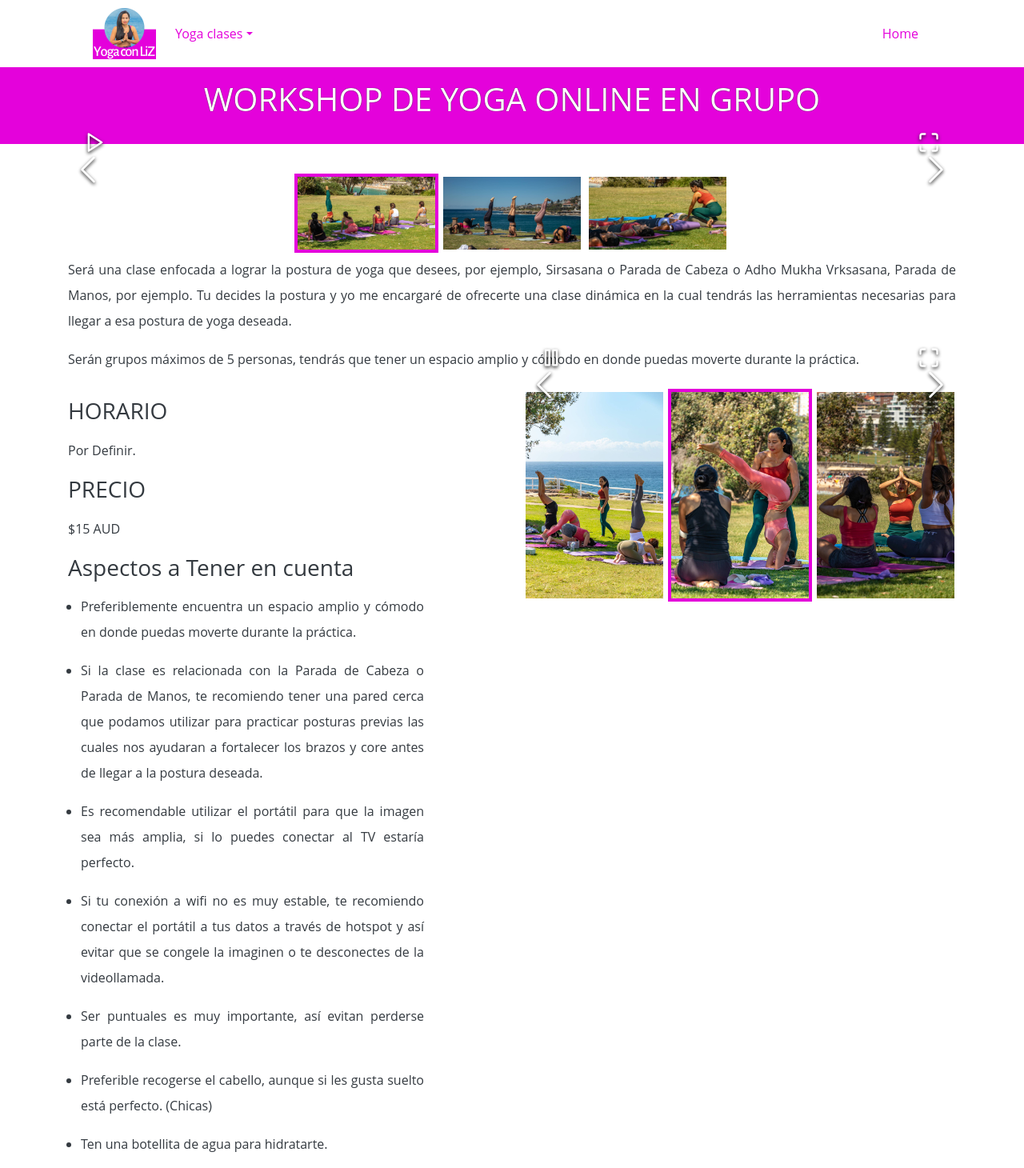
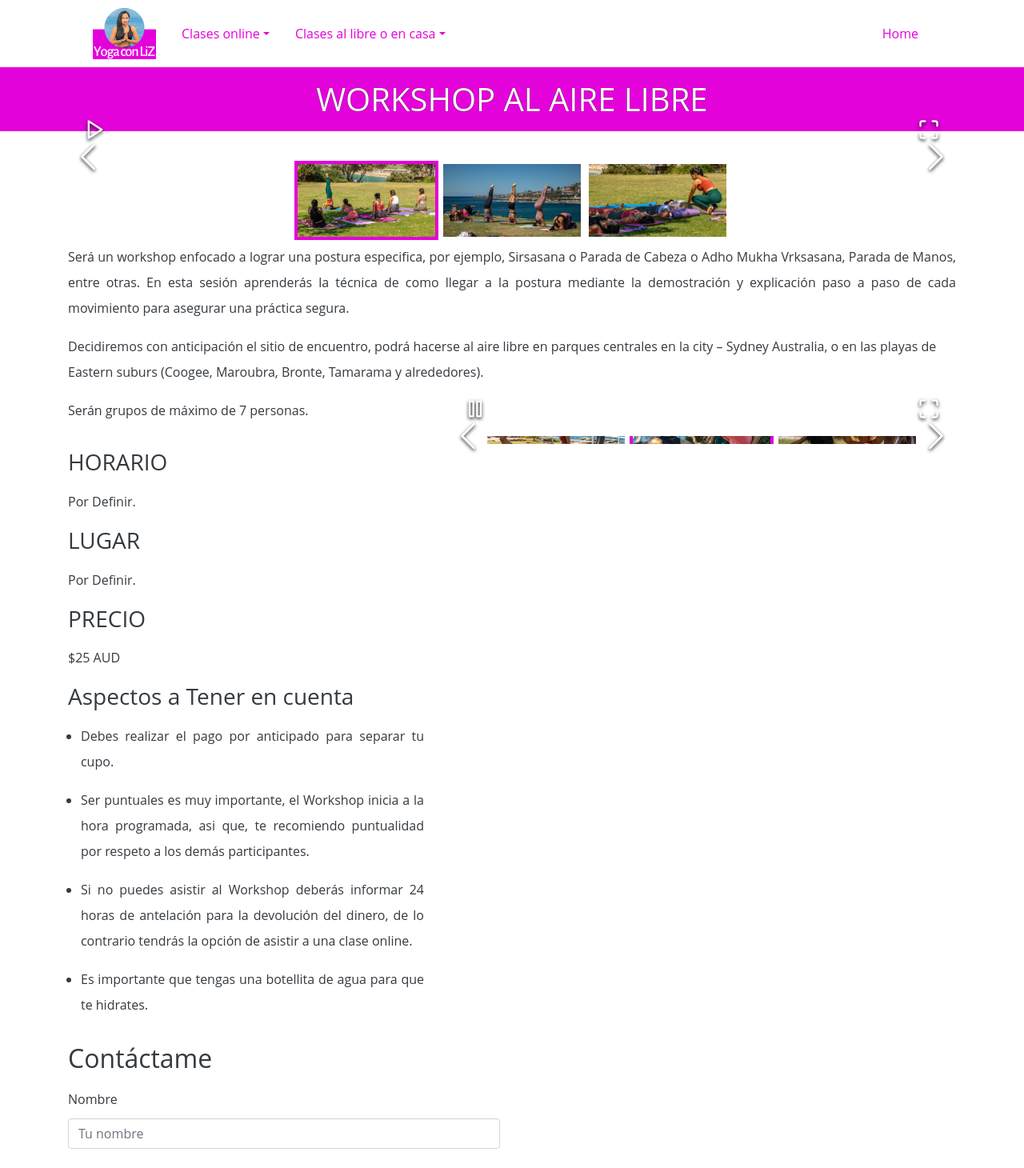
Before and after one commit to dusanzahoransky/liz-yoga-web-react, a React (Create React App) app: page /workshop-in-person in a window 1280 px wide. Shown: the top 1460 px of the page at 80% size. Built offline with nearby package versions, Linux system fonts and the light colour scheme.

Commit message:
workshop in person content contact form improvements

```diff
--- a/public/index.css
+++ b/public/index.css
@@ -63,6 +63,14 @@ button[aria-expanded]{
 .navbar{
     padding-top: 0.3rem;
     padding-bottom: 0.3rem;
+}
+
+.dropdown-menu,.navbar{
+    font-size: 1rem;
+}
+
+.dropdown-item, .nav-item{
+    padding: 0.5rem;
 }
 
 
@@ -201,9 +209,10 @@ img.rounded-circle{
     text-shadow: 0 0 1px black;
     color: white;
     text-align: center;
-    padding-bottom: 2rem;
+    padding-bottom: 1rem;
     padding-top: 1rem;
     margin-top: 0;
+    margin-bottom: 0;
 }
 
 .details img{
--- a/public/index.html
+++ b/public/index.html
@@ -35,13 +35,17 @@
             <ul class="navbar-nav me-auto mb-2 mb-lg-0">
 
               <li class="nav-item dropdown">
-                <a class="nav-link dropdown-toggle" href="#" id="navbarDropdown" role="button" data-bs-toggle="dropdown" aria-expanded="false">Yoga clases</a>
+                <a class="nav-link dropdown-toggle" href="#" id="navbarDropdown" role="button" data-bs-toggle="dropdown" aria-expanded="false">Clases online</a>
                 <ul class="dropdown-menu" aria-labelledby="navbarDropdown">
-                  <li><p class="dropdown-header">Clases online</p></li>
                   <li><a class="dropdown-item" href="/private-online">Clases privadas online</a></li>
                   <li><a class="dropdown-item" href="/groups-online">Clases grupales online</a></li>
                   <li><a class="dropdown-item" href="/workshop-online">Workshop de Yoga online</a></li>
-                  <li><p class="dropdown-header">Clases al libre o en casa</p></li>
+                </ul>
+              </li>
+
+              <li class="nav-item dropdown">
+                <a class="nav-link dropdown-toggle" href="#" id="navbarDropdown2" role="button" data-bs-toggle="dropdown" aria-expanded="false">Clases al libre o en casa</a>
+                <ul class="dropdown-menu" aria-labelledby="navbarDropdown2">
                   <li><a class="dropdown-item" href="/private-in-person">Clases privadas</a></li>
                   <li><a class="dropdown-item" href="/groups-in-person">Clases grupales</a></li>
                   <li><a class="dropdown-item" href="/workshop-in-person">Workshop de Yoga</a></li>
--- a/src/components/GroupsInPerson.js
+++ b/src/components/GroupsInPerson.js
@@ -13,6 +13,7 @@ import PreparationItems from "./classDetails/PreparationItems";
 
 import ImageGallery from 'react-image-gallery';
 import '../image-gallery.css';
+import {ClassType} from "../model/ClassType";
 
 function GroupsInPerson() {
 
@@ -76,7 +77,7 @@ function GroupsInPerson() {
                     </div>
                     <div className="col-md-1"/>
                     <div className="col-md-5">
-                        <ContactForm yogaClassType='groups-in-person'/>
+                        <ContactForm yogaClassType={ClassType.GroupsInPerson}/>
                     </div>
 
                 </div>
--- a/src/components/GroupsOnline.js
+++ b/src/components/GroupsOnline.js
@@ -5,6 +5,7 @@ import Footer from "./Footer";
 import ContactForm from "./ContactForm";
 import DetailsHeading from "./classDetails/DetailsHeading";
 import PreparationItems from "./classDetails/PreparationItems";
+import {ClassType} from "../model/ClassType";
 
 function GroupsOnline() {
   return (
@@ -95,7 +96,7 @@ function GroupsOnline() {
                   <div className="col-md-1"/>
 
                   <div className="col-md-5">
-                      <ContactForm yogaClassType='groups-online'/>
+                      <ContactForm yogaClassType={ClassType.GroupsOnline}/>
                   </div>
               </div>
 
--- a/src/components/PrivateInPerson.js
+++ b/src/components/PrivateInPerson.js
@@ -8,6 +8,7 @@ import inPerson2 from "../images/private-in-person/card-private-in-person-2.jpg"
 import inPerson3 from "../images/private-in-person/card-private-in-person-3.jpg";
 import inPerson4 from "../images/private-in-person/card-private-in-person-4.jpg";
 import ImageGallery from "react-image-gallery";
+import {ClassType} from "../model/ClassType";
 
 
 function PrivateInPerson() {
@@ -70,7 +71,7 @@ function PrivateInPerson() {
 
                         <div className="col-md-1"/>
                         <div className="col-md-5">
-                            <ContactForm yogaClassType='private-in-person'/>
+                            <ContactForm yogaClassType={ClassType.PrivateInPerson} hasHours={true}/>
                         </div>
                     </div>
 
--- a/src/components/PrivateOnline.js
+++ b/src/components/PrivateOnline.js
@@ -5,6 +5,7 @@ import ContactForm from "./ContactForm";
 import DetailsHeading from "./classDetails/DetailsHeading";
 import ClassInfo from "./classDetails/ClassInfo";
 import PreparationItems from "./classDetails/PreparationItems";
+import {ClassType} from "../model/ClassType";
 
 function PrivateOnline() {
   return (
@@ -53,7 +54,7 @@ function PrivateOnline() {
                   </div>
                   <div className="col-md-1"/>
                   <div className="col-md-5">
-                    <ContactForm yogaClassType='private-online'/>
+                    <ContactForm yogaClassType={ClassType.PrivateOnline} hasHours={true}/>
                   </div>
               </div>
 
--- a/src/components/WorkshopInPerson.js
+++ b/src/components/WorkshopInPerson.js
@@ -12,6 +12,7 @@ import CarouselImages from "./classDetails/CarouselImages";
 import ClassInfo from "./classDetails/ClassInfo";
 import PreparationItems from "./classDetails/PreparationItems";
 import ImageGallery from "react-image-gallery";
+import {ClassType} from "../model/ClassType";
 
 
 function WorkshopInPerson() {
@@ -48,7 +49,7 @@ function WorkshopInPerson() {
     return (
         <main role="main">
 
-            <DetailsHeading text='WORKSHOP DE YOGA ONLINE EN GRUPO'/>
+            <DetailsHeading text='WORKSHOP AL AIRE LIBRE'/>
 
             <div className="container details">
 
@@ -60,42 +61,37 @@ function WorkshopInPerson() {
 
                 <div className="row">
                     <div className="col">
-                        <p className="text-justify">Será una clase enfocada a lograr la postura de yoga que desees, por
-                            ejemplo, Sirsasana o Parada de Cabeza o Adho Mukha Vrksasana, Parada de Manos, por ejemplo.
-                            Tu
-                            decides la postura y yo me encargaré de ofrecerte una clase dinámica en la cual tendrás las
-                            herramientas necesarias para llegar a esa postura de yoga deseada.</p>
-
-                        <p>Serán grupos máximos de 5 personas, tendrás que tener un espacio amplio y cómodo en donde
-                            puedas moverte durante la práctica.</p>
+                        <p className="text-justify">Será un workshop enfocado a lograr una postura especifica, por
+                            ejemplo, Sirsasana o Parada de Cabeza o Adho Mukha Vrksasana, Parada de Manos, entre otras.
+                            En esta sesión aprenderás la técnica de como llegar a la postura mediante la demostración y explicación paso a paso de cada movimiento para asegurar una práctica segura.</p>
+                        <p>Decidiremos con anticipación el sitio de encuentro, podrá hacerse al
+                            aire libre en parques centrales en la city – Sydney Australia, o en las playas de Eastern
+                            suburs (Coogee, Maroubra, Bronte, Tamarama y alrededores).</p>
+                        <p>Serán grupos de máximo de 7 personas.</p>
                     </div>
                 </div>
 
                 <div className="row class-description">
                     <div className="col-md-5">
                         <ClassInfo hour='Por Definir.'
-                                   price='$15 AUD'
+                                   place='Por Definir.'
+                                   price='$25 AUD'
                         />
                         <PreparationItems preparationItems={[
-                            'Preferiblemente encuentra un espacio amplio y cómodo en donde puedas moverte durante la práctica.',
-                            'Si la clase es relacionada con la Parada de Cabeza o Parada de Manos, te recomiendo tener una pared cerca que podamos utilizar para practicar posturas previas las cuales nos ayudaran a fortalecer los brazos y core antes de llegar a la postura deseada.',
-                            'Es recomendable utilizar el portátil para que la imagen sea más amplia, si lo puedes conectar al TV estaría perfecto.',
-                            'Si tu conexión a wifi no es muy estable, te recomiendo conectar el portátil a tus datos a través de hotspot y así evitar que se congele la imaginen o te desconectes de la videollamada.',
-                            'Ser puntuales es muy importante, así evitan perderse parte de la clase.',
-                            'Preferible recogerse el cabello, aunque si les gusta suelto está perfecto. (Chicas)',
-                            'Ten una botellita de agua para hidratarte.',
-                            'Por ser un grupo de 5 personas máximo en donde se garantiza tu cupo a la clase, no se realiza devolución del dinero si no puedes asistir.',
+                            'Debes realizar el pago por anticipado para separar tu cupo.',
+                            'Ser puntuales es muy importante, el Workshop inicia a la hora programada, asi que, te recomiendo puntualidad por respeto a los demás participantes.',
+                            'Si no puedes asistir al Workshop deberás informar 24 horas de antelación para la devolución del dinero, de lo contrario tendrás la opción de asistir a una clase online.',
+                            'Es importante que tengas una botellita de agua para que te hidrates.'
                         ]}/>
                     </div>
-                    <div className="col-md-1"/>
-                    <div className="col-md-6">
-                        <ImageGallery items={imagesVertical} thumbnailPosition='bottom' autoPlay={true} />
+                    <div className="col-md-7">
+                        <ImageGallery items={imagesVertical} thumbnailPosition='right' autoPlay={true} />
                     </div>
                 </div>
 
                 <div className="row">
                     <div className="col-md-6">
-                        <ContactForm yogaClassType='workshop-in-person'/>
+                        <ContactForm yogaClassType={ClassType.WorkshopInPerson}/>
                     </div>
                     <div className="col-md-1"/>
                     <div className="col-md-5">
--- a/src/components/WorkshopOnline.js
+++ b/src/components/WorkshopOnline.js
@@ -9,6 +9,7 @@ import CarouselImages from "./classDetails/CarouselImages";
 import ClassInfo from "./classDetails/ClassInfo";
 import PreparationItems from "./classDetails/PreparationItems";
 import ImageGallery from "react-image-gallery";
+import {ClassType} from "../model/ClassType";
 
 
 function WorkshopOnline() {
@@ -71,7 +72,7 @@ function WorkshopOnline() {
                     </div>
                     <div className="col-md-1"/>
                     <div className="col-md-5">
-                        <ContactForm yogaClassType='workshop-online'/>
+                        <ContactForm yogaClassType={ClassType.WorkshopOnline}/>
                     </div>
                 </div>
 
--- /dev/null
+++ b/src/model/ClassType.js
@@ -0,0 +1,12 @@
+export class ClassType {
+    static GroupsInPerson = new ClassType("la Clase Grupal")
+    static GroupsOnline = new ClassType("la Clase Grupal online")
+    static PrivateInPerson = new ClassType("la Clase privada personalizada")
+    static PrivateOnline = new ClassType("la Clase privada online")
+    static WorkshopInPerson = new ClassType("el Workshop")
+    static WorkshopOnline = new ClassType("el Workshop online")
+
+    constructor(label) {
+        this.label = label
+    }
+}
```
Also changed, not shown: src/components/ContactForm.js (+11 -6 lines).
